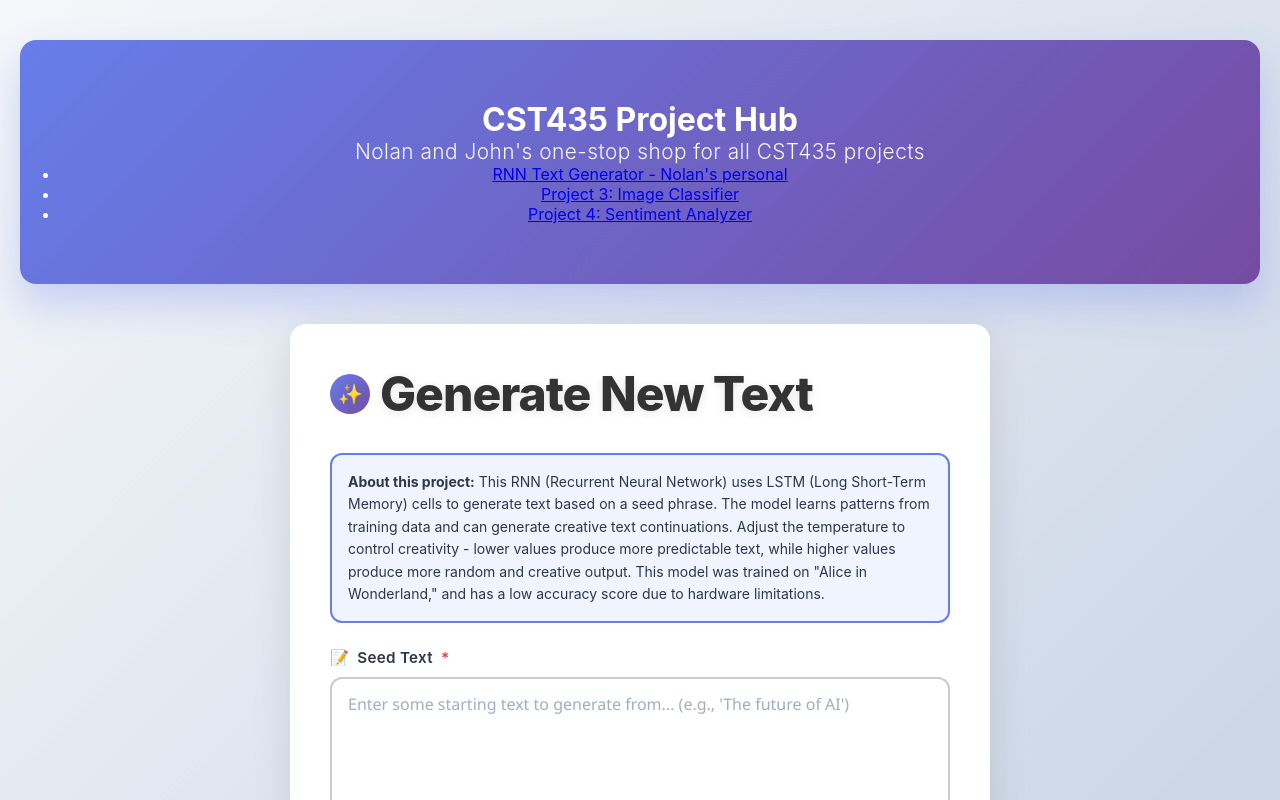
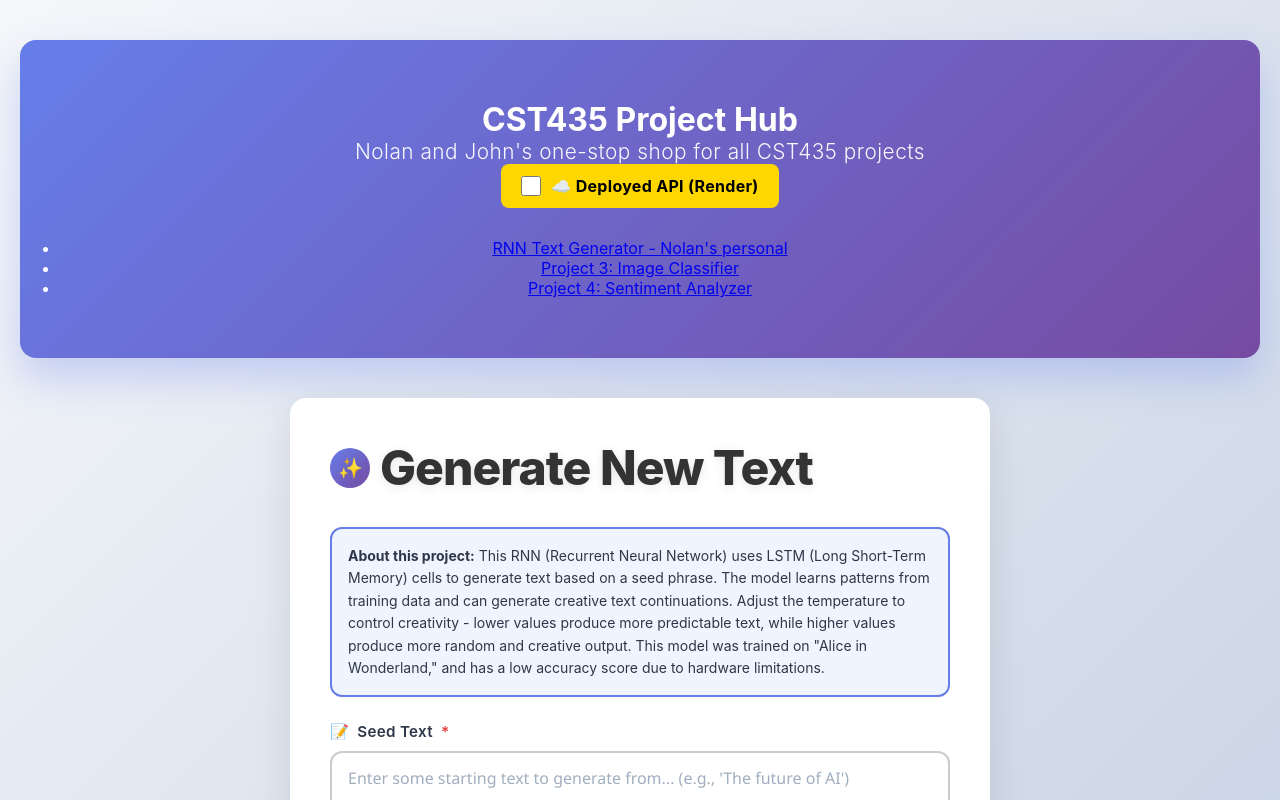
Before and after one commit to nolanrd04/CST-435-Project-Hub, a React (Create React App) app in the folder frontend/: page / in a window 1280 px wide. Shown: the top 800 px of the page. Built offline with nearby package versions, Linux system fonts and the light colour scheme.

Commit message:
Update CORS and add NLTK data download

```diff
--- a/frontend/src/App.js
+++ b/frontend/src/App.js
@@ -1,4 +1,4 @@
-import React from 'react';
+import React, { useState, useEffect } from 'react';
 import { BrowserRouter as Router, Route, Routes, Link } from 'react-router-dom';
 import TextGenerator from './projects/projectRNN/TextGenerator.tsx';
 import ImageClassifier from './projects/Project3/ImageClassifier.tsx';
@@ -6,12 +6,49 @@ import SentimentAnalyzer from './projects/Project4/SentimentAnalyzer.tsx';
 import './App.css';
 
 function App() {
+  const [useLocalAPI, setUseLocalAPI] = useState(() => {
+    const saved = localStorage.getItem('useLocalAPI');
+    return saved ? JSON.parse(saved) : false;
+  });
+
+  useEffect(() => {
+    localStorage.setItem('useLocalAPI', JSON.stringify(useLocalAPI));
+    localStorage.setItem('API_MODE', useLocalAPI ? 'local' : 'deployed');
+  }, [useLocalAPI]);
+
   return (
     <Router>
       <div className="App">
         <header className="App-header">
           <h1>CST435 Project Hub</h1>
           <p className="subtitle">Nolan and John's one-stop shop for all CST435 projects</p>
+
+          {/* API Mode Toggle */}
+          <div style={{ marginBottom: '20px' }}>
+            <label style={{
+              display: 'inline-flex',
+              alignItems: 'center',
+              gap: '10px',
+              backgroundColor: '#FFD700',
+              color: '#000',
+              padding: '12px 20px',
+              borderRadius: '8px',
+              fontWeight: 'bold',
+              cursor: 'pointer',
+              fontSize: '16px'
+            }}>
+              <input
+                type="checkbox"
+                checked={useLocalAPI}
+                onChange={(e) => setUseLocalAPI(e.target.checked)}
+                style={{ width: '20px', height: '20px', cursor: 'pointer' }}
+              />
+              <span>
+                {useLocalAPI ? '🏠 Local API (localhost:8000)' : '☁️ Deployed API (Render)'}
+              </span>
+            </label>
+          </div>
+
           <nav>
             <ul>
               <li><Link to="/">RNN Text Generator - Nolan's personal</Link></li>
--- a/frontend/src/components/ImageClassifier.tsx
+++ b/frontend/src/components/ImageClassifier.tsx
@@ -41,7 +41,9 @@ function ImageClassifier() {
       const formData = new FormData();
       formData.append('file', selectedFile);
 
-      const response = await fetch('https://cst-435-project-hub.onrender.com/classify-image', {
+      const apiMode = localStorage.getItem('API_MODE');
+      const apiUrl = apiMode === 'local' ? 'http://localhost:8000' : 'https://cst-435-project-hub.onrender.com';
+      const response = await fetch(`${apiUrl}/classify-image`, {
         method: 'POST',
         body: formData,
       });
--- a/frontend/src/projects/Project3/ImageClassifier.tsx
+++ b/frontend/src/projects/Project3/ImageClassifier.tsx
@@ -41,7 +41,9 @@ function ImageClassifier() {
       const formData = new FormData();
       formData.append('file', selectedFile);
 
-      const response = await fetch('http://localhost:8000/classify-image', {
+      const apiMode = localStorage.getItem('API_MODE');
+      const apiUrl = apiMode === 'local' ? 'http://localhost:8000' : 'https://cst-435-project-hub.onrender.com';
+      const response = await fetch(`${apiUrl}/classify-image`, {
         method: 'POST',
         body: formData,
       });
--- a/frontend/src/projects/Project4/SentimentAnalyzer.tsx
+++ b/frontend/src/projects/Project4/SentimentAnalyzer.tsx
@@ -16,7 +16,9 @@ function SentimentAnalyzer() {
     setLoading(true);
     setError('');
     try {
-      const response = await fetch('https://cst-435-project-hub.onrender.com/analyze-sentiment', {
+      const apiMode = localStorage.getItem('API_MODE');
+      const apiUrl = apiMode === 'local' ? 'http://localhost:8000' : 'https://cst-435-project-hub.onrender.com';
+      const response = await fetch(`${apiUrl}/analyze-sentiment`, {
         method: 'POST',
         headers: {
           'Content-Type': 'application/json',
--- a/frontend/src/projects/projectRNN/TextGenerator.tsx
+++ b/frontend/src/projects/projectRNN/TextGenerator.tsx
@@ -17,7 +17,9 @@ function TextGenerator() {
     setLoading(true);
     setError('');
     try {
-      const response = await fetch('http://localhost:8000/generate-text', {
+      const apiMode = localStorage.getItem('API_MODE');
+      const apiUrl = apiMode === 'local' ? 'http://localhost:8000' : 'https://cst-435-project-hub.onrender.com';
+      const response = await fetch(`${apiUrl}/generate-text`, {
         method: 'POST',
         headers: {
           'Content-Type': 'application/json',
--- a/frontend/src/projects/projectRNN/api.ts
+++ b/frontend/src/projects/projectRNN/api.ts
@@ -1,6 +1,8 @@
 import axios from 'axios';
 
-const API_BASE_URL = 'https://cst-435-project-hub.onrender.com';
+// Get API URL based on user preference stored in localStorage
+const apiMode = typeof window !== 'undefined' ? localStorage.getItem('API_MODE') : null;
+const API_BASE_URL = apiMode === 'local' ? 'http://localhost:8000' : 'https://cst-435-project-hub.onrender.com';
 
 const api = axios.create({
   baseURL: API_BASE_URL,
```
Also changed, not shown: frontend/src/App.tsx (+28 -1 lines), frontend/src/getApiUrl.ts (added, +14 -0 lines), frontend/src/projects/getApiUrl.ts (added, +14 -0 lines).
